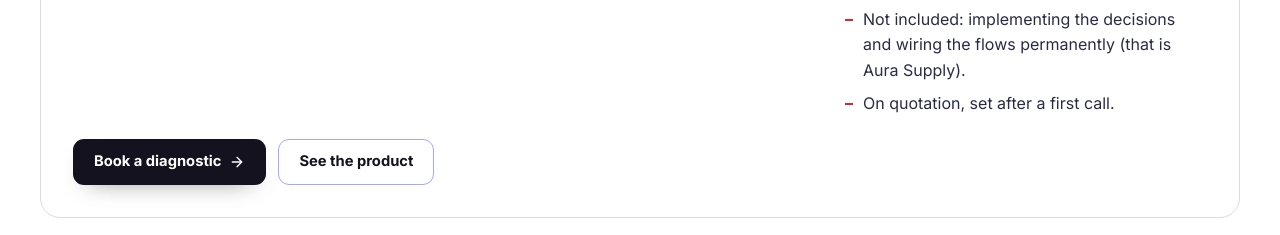
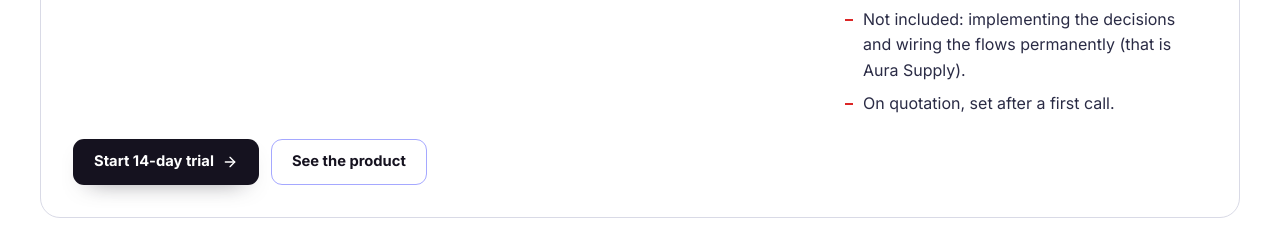
Before and after one commit to mambayelo-lab/aura-website, a Next.js app: page /offers in a window 1280 px wide. Shown: the part 1840-2075 px from the top of the page. Built offline with nearby package versions, Linux system fonts and the light colour scheme; no server answers.

Commit message:
Remplace le CTA « Book a diagnostic » par l’essai de 14 jours (libre-service)
Co-Authored-By: Claude Opus 5.5 <noreply@anthropic.com>
Claude-Session: https://claude.ai/code/session_01N67e4nLVjhSKWaciMPBwN8

```diff
--- a/components/blocks.tsx
+++ b/components/blocks.tsx
@@ -1,3 +1,4 @@
+import { PRICING } from "@/content/home-architect";
 import Image from "next/image";
 import { ArrowRight, ArrowUpRight, Boxes, Plus, Radar, Scale } from "lucide-react";
 import Link from "next/link";
@@ -232,9 +233,9 @@ export function CtaBanner({ locale, dict }: { locale: Locale; dict: Dictionary }
             <p className="lead">{dict.cta.lead}</p>
           </div>
           <div className="cta-actions">
-            <Link className="btn btn-primary btn-lg" href={routes[locale].contact}>
+            <a className="btn btn-primary btn-lg" href={PRICING}>
               {dict.cta.button} <ArrowRight size={17} aria-hidden />
-            </Link>
+            </a>
             <Link className="btn btn-secondary btn-lg" href={routes[locale].sprints}>
               {dict.cta.secondary}
             </Link>
--- a/components/pages/SprintsPage.tsx
+++ b/components/pages/SprintsPage.tsx
@@ -1,3 +1,4 @@
+import { PRICING } from "@/content/home-architect";
 import { ArrowRight, Ban, Check, CircleCheck, Info, Users } from "lucide-react";
 import Link from "next/link";
 import { CostTiles } from "../CostTiles";
@@ -21,7 +22,7 @@ const copy = {
     deliverables: "Livrables",
     good: "À savoir",
     optional: "En option",
-    cta: "Réserver un diagnostic",
+    cta: "Démarrer l’essai de 14 jours",
     talk: "En parler",
     forWho: "Pour qui",
     notFor: "Pas pour qui",
@@ -49,7 +50,7 @@ const copy = {
     deliverables: "Deliverables",
     good: "Good to know",
     optional: "Optional",
-    cta: "Book a diagnostic",
+    cta: "Start 14-day trial",
     talk: "Talk it through",
     forWho: "For whom",
     notFor: "Not for",
@@ -74,7 +75,6 @@ export function SprintsPage({ locale }: { locale: Locale }) {
   const c = copy[locale];
   const dict = getDictionary(locale);
   const l = (v: readonly [string, string]) => tr(v, locale);
-  const contact = routes[locale].contact;
 
   return (
     <>
@@ -206,9 +206,9 @@ export function SprintsPage({ locale }: { locale: Locale }) {
                 </div>
 
                 <div className="actions">
-                  <Link className="btn btn-primary" href={contact}>
-                    {o.key === "diagnostic" ? c.cta : c.talk} <ArrowRight size={16} aria-hidden />
-                  </Link>
+                  <a className="btn btn-primary" href={PRICING}>
+                    {c.cta} <ArrowRight size={16} aria-hidden />
+                  </a>
                   {o.product !== "decide" && (
                     <Link className="btn btn-secondary" href={routes[locale][o.product]}>
                       {locale === "fr" ? "Voir le produit" : "See the product"}
@@ -233,9 +233,9 @@ export function SprintsPage({ locale }: { locale: Locale }) {
             ))}
           </dl>
           <div className="actions">
-            <Link className="btn btn-primary" href={contact}>
+            <a className="btn btn-primary" href={PRICING}>
               {c.cta} <ArrowRight size={16} aria-hidden />
-            </Link>
+            </a>
           </div>
         </div>
       </section>
--- a/content/dictionary.ts
+++ b/content/dictionary.ts
@@ -77,7 +77,7 @@ const en: Dictionary = {
     insights: "Insights",
     contact: "Contact",
     applications: "Applications",
-    cta: "Book a diagnostic",
+    cta: "Start 14-day trial",
     openMenu: "Open menu",
     closeMenu: "Close menu",
     language: "Language",
@@ -141,9 +141,9 @@ const en: Dictionary = {
   },
   cta: {
     eyebrow: "Next step",
-    title: "Bring us a real problem. Leave with a plan to solve it.",
-    lead: "In a 45-minute call, we clarify what is at stake, choose the right entry point and set the offer: inputs, schedule, deliverable.",
-    button: "Book a diagnostic",
+    title: "Bring a real problem. Work it on the platform.",
+    lead: "Start the 14-day trial, connect your sources and follow every decision with its proof. Subscribe when you are ready.",
+    button: "Start 14-day trial",
     secondary: "See the offers",
   },
   footer: {
@@ -175,7 +175,7 @@ const fr: Dictionary = {
     insights: "Perspectives",
     contact: "Contact",
     applications: "Applications",
-    cta: "Réserver un diagnostic",
+    cta: "Démarrer l’essai de 14 jours",
     openMenu: "Ouvrir le menu",
     closeMenu: "Fermer le menu",
     language: "Langue",
@@ -239,9 +239,9 @@ const fr: Dictionary = {
   },
   cta: {
     eyebrow: "Prochaine étape",
-    title: "Apportez-nous un vrai problème. Repartez avec un plan pour le résoudre.",
+    title: "Apportez un vrai problème. Traitez-le sur la plateforme.",
     lead: "En 45 minutes d’échange, nous clarifions l’enjeu, choisissons le bon point d’entrée et calons l’offre : entrées, calendrier, livrable.",
-    button: "Réserver un diagnostic",
+    button: "Démarrer l’essai de 14 jours",
     secondary: "Voir les offres",
   },
   footer: {
```
Also changed, not shown: 2 other files (tests, documents, lock files or other folders).
